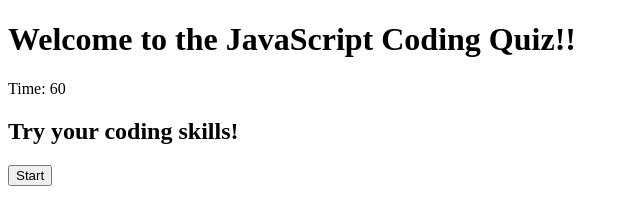
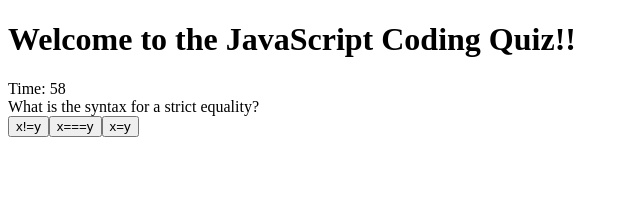
Before and after one commit to Nodnarbrones/Coding-Quiz, a plain HTML site: page index.html in a window 1280 px wide. Both pictures are taken after a click on the button "Start". Shown: the whole page, without its empty margins (0-640 px from the left). Drawn offline with Linux system fonts and the light colour scheme.

Commit message:
worked on JS to display and cycle through questions

```diff
--- a/Assets/Js/scrpt.js
+++ b/Assets/Js/scrpt.js
@@ -1,15 +1,75 @@
+
+
 const startButton = document.getElementById('startButton');
-const timer = document.getElementbById('timer');
+const timer = document.querySelector('.timer');
+const timerDispaly = document.querySelector('#timerDisplay');
+const startPage = document.querySelector('.startPage');
+const questionsDiv = document.querySelector('#quizQuestions');
+const questionTitle = document.querySelector('#questionTitle');
+const answerChoices = document.querySelector('#answerChoices');
+const endPage = document.querySelector('#endPage');
+const finalScore = document.querySelector('#finalScore');
+const submit = document.querySelector('#submit')
+const userName = document.querySelector('#userName');
+let questionIndex = 0
+let timeLeft = 60
+let timerState;
 
-startButton.addEventListener('click', startQuiz);
+
 
 
 function startQuiz() {
     console.log('Yep its working');
-    // startButton.classList.add('hide');
+
+    startPage.setAttribute('class','hide');
+    timerDispaly.textContent=timeLeft;
+    timerState=setInterval(function(){
+        timeLeft --;
+        timerDispaly.textContent=timeLeft;
+        if(timeLeft <= 0){console.log("Game Over");
+        clearInterval(timerState);
+    };
+    },1000);
+
+    questionsDiv.removeAttribute('class')
+// call cycle questions function
+    cycleQuestions();
 }
 
 
+function cycleQuestions() {
+    let currentQ = quizQuestions[questionIndex];
+    questionTitle.textContent = currentQ.q;
+
+    currentQ.choices.forEach(function(item){
+        let choiceBtn = document.createElement('button');
+        choiceBtn.textContent = item;
+        choiceBtn.setAttribute('value',item);
+        choiceBtn.onclick = validateAnswer
+        // add click even here to evaluate if right or wrong
+        answerChoices.appendChild(choiceBtn);
+    })
+
+}
+
+function validateAnswer(){
+    if (this.value === quizQuestions[questionIndex].answer) {
+        console.log("correct")
+
+    } else {
+        console.log("wrong");
+        timeLeft = timeLeft -10;
+        timerDispaly.textContent = timeLeft
+    }
+    questionIndex ++;
+    answerChoices.innerHTML = "";
+    if (questionIndex === quizQuestions.length){
+        //insert end quiz function here
+    } else {cycleQuestions()};
+
+};
+
+//end quiz function  calls clear interval on timer state that hides question div and unhides end screen
 
 
 var quizQuestions = [
@@ -34,3 +94,5 @@ var quizQuestions = [
     answer: "true",
 },
 ];
+
+startButton.addEventListener('click',startQuiz);
--- a/index.html
+++ b/index.html
@@ -4,30 +4,31 @@
     <meta charset="UTF-8">
     <meta http-equiv="X-UA-Compatible" content="IE=edge">
     <meta name="viewport" content="width=device-width, initial-scale=1.0">
-    <link href= "Assets/css/style.css" rel="stylesheet">
-    <script src="Assets/Js/scrpt.js"></script>
+    <link href="Assets/css/style.css" rel="stylesheet">
+
     <title>JavaScript Quiz</title>
 </head>
 <body>
     <h1>Welcome to the JavaScript Coding Quiz!!</h1>
 
-    <div class="timer">Time: <span id = "timeDisplay">60</span></div>
+    <div class="timer">Time: <span id="timerDisplay">60</span></div>
 
     <div class="startPage">
        <h2>Try your coding skills!</h2>
-        <button id = startButton>Start</button>
+        <button id="startButton">Start</button>
     </div>
 
-    <div id="quizQuestions" class = "hide">
-        <div id = "questionTitle"></div>
-        <div id = "answerChoices"></div>
+    <div id="quizQuestions" class="hide">
+        <div id="questionTitle"></div>
+        <div id="answerChoices"></div>
     </div>
-    <div id = "endPage" class = "hide">
+    <div id = "endPage" class="hide">
         <h2> You're all done!</h2>
-        <div> Your Final Score is <span id = "finalScore"></span></div>
-        <div>Please enter your name: <input id = "userName">
-        <button id = "submit"></button>
+        <div> Your Final Score is <span id="finalScore"></span></div>
+        <div>Please enter your name: <input id="userName">
+        <button id="submit"></button>
         </div>
     </div>
+    <script src="Assets/Js/scrpt.js"></script>
 </body>
 </html>
```
